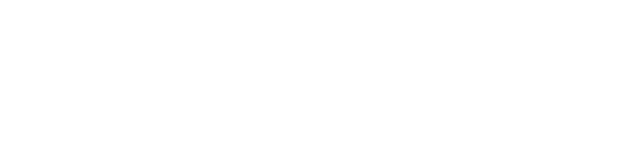
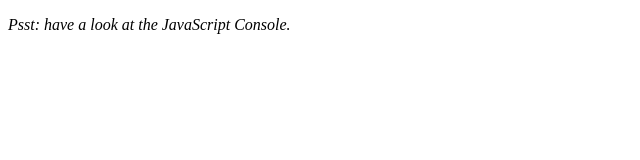
Before and after one commit to matt-harris/pd-js-js30, a plain HTML site: page 14 - JavaScript References VS Copying/index.html in a window 1280 px wide. Shown: the whole page, without its empty margins (0-640 px from the left). Drawn offline with Linux system fonts and the light colour scheme.

Commit message:
Added instructions.

```diff
--- a/14 - JavaScript References VS Copying/index.html
+++ b/14 - JavaScript References VS Copying/index.html
@@ -5,6 +5,7 @@
   <title>JS Reference VS Copy</title>
 </head>
 <body>
+  <p><em>Psst: have a look at the JavaScript Console.</em></p>
 
   <script>
     // Start with strings, numbers and booleans.
```
